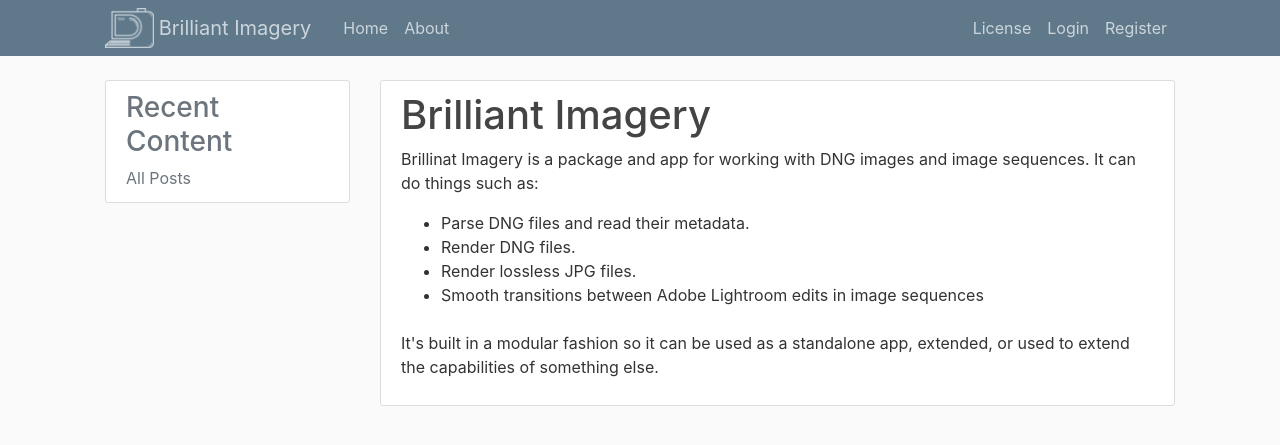
After one commit to brilliantimagery/brilliantimagery_site, a Django app: page /main/about/ in a window 1280 px wide. The commit adds this page. Shown: the top 445 px of the page. Run offline with Django 3.2, Linux system fonts and the light colour scheme; data that the repository does not hold is empty; some libraries are stand-ins or nearby versions.

Commit message:
license page added, restructured urls a little

```diff
--- a/account/templates/account/privacy_policy.html
+++ b/account/templates/account/privacy_policy.html
@@ -1,7 +1,7 @@
 {% extends 'main/_no_sidebar.html' %}
 
 {% load static %}
-{% load crispy_forms_tags %}
+{#{% load crispy_forms_tags %}#}
 
 {% block main_content %}
     <div class="content-secton">
--- a/account/views.py
+++ b/account/views.py
@@ -16,7 +16,7 @@
             messages.success(request, f'New account created for: {username}')
             login(request, user)
             messages.info(request, f'You are now logged in as: {username}')
-            return redirect('main:home')
+            return redirect('home')
         else:
             for error, msg in form.error_messages.items():
                 messages.error(request, f'{error}: {msg}')
@@ -64,7 +64,7 @@
             if user is not None:
                 login(request, user)
                 messages.info(request, f'You are now logged in as: {username}')
-                return redirect('main:home')
+                return redirect('home')
             else:
                 messages.error(request, 'The username or password that you entered was invalid.')
     else:
@@ -77,7 +77,7 @@
 def logout_request(request):
     logout(request)
     messages.info(request, "You have been successfully logged out.")
-    return redirect('main:home')
+    return redirect('home')
 
 
 def privacy_policy(request):
--- a/bi_site/settings.py
+++ b/bi_site/settings.py
@@ -167,8 +167,8 @@
 
 CRISPY_TEMPLATE_PACK = 'bootstrap4'
 
-LOGIN_REDIRECT_URL = 'main:home'
-# LOGOUT_REDIRECT_URL = 'main:home'
+LOGIN_REDIRECT_URL = 'home'
+# LOGOUT_REDIRECT_URL = 'home'
 LOGIN_URL = 'account:login'
 
 EMAIL_BACKEND = 'django.core.mail.backends.smtp.EmailBackend'
--- a/bi_site/urls.py
+++ b/bi_site/urls.py
@@ -18,15 +18,20 @@
 from django.contrib import admin
 from django.urls import path, include
 
-from post.models import PostCategory
+# from post.models import PostCategory
+# from main import views
+from post.views import home_view
 
 
+app_name = 'bi_site'
+
 urlpatterns = [
-    # path(r'^$', include('main.urls')),
-    path('', include('main.urls')),
+    # path('', include('main.urls')),
+    path('', home_view, name='home'),
     path('admin/', admin.site.urls),
     path('account/', include('account.urls')),
     path('tinymce/', include('tinymce.urls')),
+    path('main/', include('main.urls')),
     path('posts/', include('post.urls')),
     path('<slug:slug_category>/', include('post.urls_slugged')),
 ]
--- /dev/null
+++ b/main/templates/main/about.html
@@ -0,0 +1,24 @@
+{% extends 'main/_with_sidebar.html' %}
+
+{% load static %}
+
+{% block main_content %}
+    <div class="content-section">
+        <h1>Brilliant Imagery</h1>
+        <p>Brillinat Imagery is a package and app for working with DNG images and image sequences.
+            It can do things such as:</p>
+        <ul>
+            <li>Parse DNG files and read their metadata.</li>
+            <li>Render DNG files.</li>
+            <li>Render lossless JPG files.</li>
+            <li>Smooth transitions between Adobe Lightroom edits in image sequences</li>
+        </ul>
+        <br>
+        <p>It's built in a modular fashion so it can be used as a standalone app, extended, or used to
+            extend the capabilities of something else.</p>
+    </div>
+{% endblock main_content %}
+
+{% block sidebar_content %}
+    {% include 'post/includes/_sidebar.html' %}
+{% endblock sidebar_content %}
--- a/main/templates/main/includes/_navbar.html
+++ b/main/templates/main/includes/_navbar.html
@@ -3,21 +3,23 @@
 
 <nav class="navbar navbar-expand-md navbar-dark bg-steel fixed-top">
     <div class="container">
-        <a href="{% url 'main:home' %}">
+{#        <a href="{% url 'bi_site:home' %}">#}
+        <a href="{% url 'home' %}">
             <img src="{% static 'main/images/icon_50px_white_transparent.png' %}"
                  alt="Brilliant Imagery logo" class="navbar-image">
         </a>
-        <a class="navbar-brand mr-4" href="{% url 'main:home' %}">Brilliant Imagery</a>
+        <a class="navbar-brand mr-4" href="{% url 'home' %}">Brilliant Imagery</a>
         <button class="navbar-toggler" type="button" data-toggle="collapse" data-target="#navbarToggle" aria-controls="navbarToggle" aria-expanded="false" aria-label="Toggle navigation">
             <span class="navbar-toggler-icon"></span>
         </button>
         <div class="collapse navbar-collapse" id="navbarToggle">
             <div class="navbar-nav mr-auto">
-                <a class="nav-item nav-link" href="{% url 'main:home' %}">Home</a>
-                <a class="nav-item nav-link" href="#">About</a>
+                <a class="nav-item nav-link" href="{% url 'home' %}">Home</a>
+                <a class="nav-item nav-link" href="{% url 'main:about' %}">About</a>
             </div>
             <!-- Navbar Right Side -->
             <div class="navbar-nav">
+                <a class="nav-item nav-link"  href="{% url 'main:license' %}">License</a>
                 {% if user.is_authenticated %}
                     {% if user|has_permission:"can add post" %}
                         <a class="nav-item nav-link" href="{% url 'post:create-new' %}">New Post</a>
--- a/main/urls.py
+++ b/main/urls.py
@@ -17,9 +17,12 @@
 
 from . import views
 from post.views import home_view
+from main.views import about_view, license_view
 
 app_name = 'main'
 
 urlpatterns = [
-    path('', home_view, name='home'),
+    # path('', home_view, name='home'),
+    path('about/', about_view, name='about'),
+    path('license/', license_view, name='license')
 ]
--- a/main/views.py
+++ b/main/views.py
@@ -1,3 +1,16 @@
 from django.shortcuts import render
 
 from post.models import Post
+from post.views import _sidebar
+
+
+def about_view(request):
+    context = {'sidebar': _sidebar()}
+
+    return render(request, 'main/about.html', context=context)
+
+
+def license_view(request):
+    context = {'sidebar': _sidebar()}
+
+    return render(request, 'main/license.html', context=context)
--- a/pytest.ini
+++ b/pytest.ini
@@ -1,3 +1,3 @@
 [pytest]
 DJANGO_SETTINGS_MODULE = bi_site.settings
-addopts = --cov --cov-report=html
+;addopts = --cov --cov-report=html
```
Also changed, not shown: main/templates/main/license.html (added, +15 -0 lines), main/tests/test_main_urls.py (+2 -2 lines), main/tests/test_main_views.py (added, +30 -0 lines), post/tests/conftest.py (+1 -1 lines).
